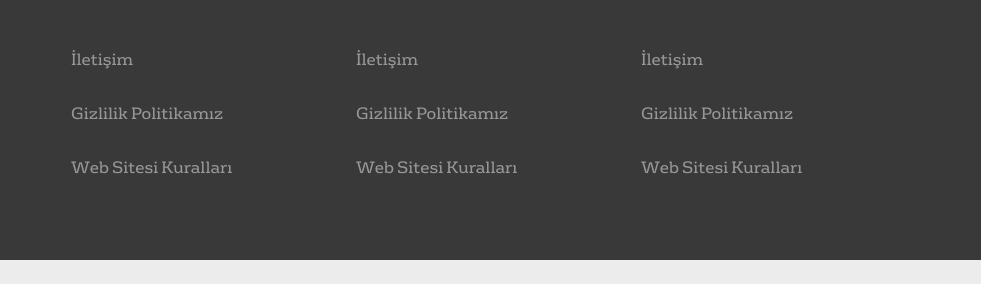
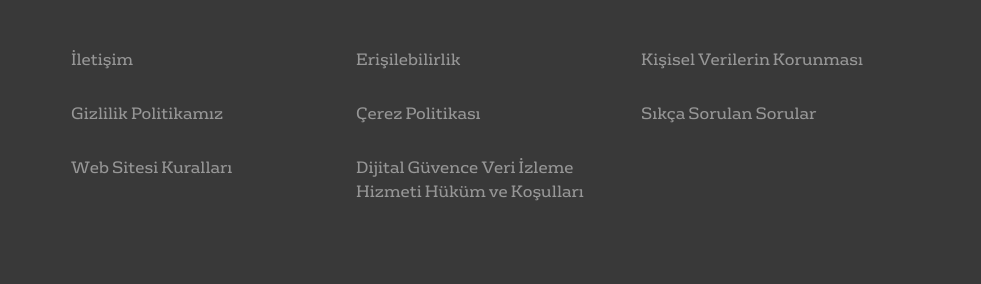
Before and after one commit to ogrencimenusu/cppgrup, a plain HTML site: page faq.html in a window 1280 px wide. Shown: the part 706-990 px from the top of the page, 299-1280 px from the left. Before the commit the page ends 966 px from the top, so only its background shows below. Drawn offline with Linux system fonts and the light colour scheme; files whose address does not match are found by name.

Commit message:
footer düzenlemesi

```diff
--- a/assets/css/3-base/_base.scss
+++ b/assets/css/3-base/_base.scss
@@ -349,6 +349,10 @@ header{
     }
     .sag{
       flex: auto;
+      @include esm{
+        overflow: hidden;
+
+      }
       .row{
         justify-content: center;
         @include esm{
--- a/faq.html
+++ b/faq.html
@@ -249,21 +249,21 @@
               <a class="link" href="">Web Sitesi Kuralları</a>
            </div>
            <div class="col-lg-3">
-              <a class="link" href="">İletişim</a>
-              <a class="link" href="">Gizlilik Politikamız</a>
-              <a class="link" href="">Web Sitesi Kuralları</a>
+              <a class="link" href="">Erişilebilirlik</a>
+              <a class="link" href="">Çerez Politikası</a>
+              <a class="link" href="">Dijital Güvence Veri İzleme Hizmeti Hüküm ve Koşulları</a>
            </div>
            <div class="col-lg-3">
-              <a class="link" href="">İletişim</a>
-              <a class="link" href="">Gizlilik Politikamız</a>
-              <a class="link" href="">Web Sitesi Kuralları</a>
+              <a class="link" href="">Kişisel Verilerin Korunması</a>
+              <a class="link" href="">Sıkça Sorulan Sorular</a>
            </div>
         </div>
      </div>
   </footer>
 
 
-    <!-- build:js -->
+
+  <!-- build:js -->
     <script src="assets/js/main.js"></script>
      <!-- endbuild -->
 
```
Also changed, not shown: contact.html (+6 -6 lines), dashboard.html (+6 -6 lines), settings.html (+6 -6 lines), static_pages.html (+6 -6 lines), assets/css/main.css, 1 other file.
